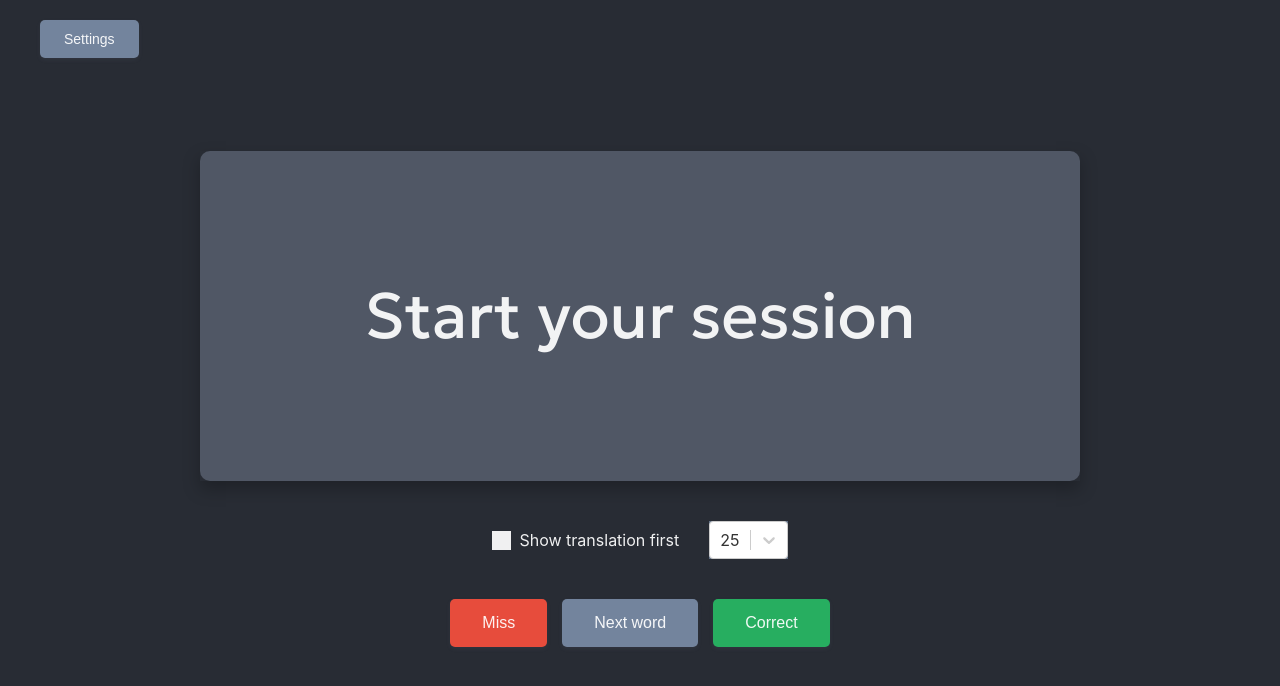
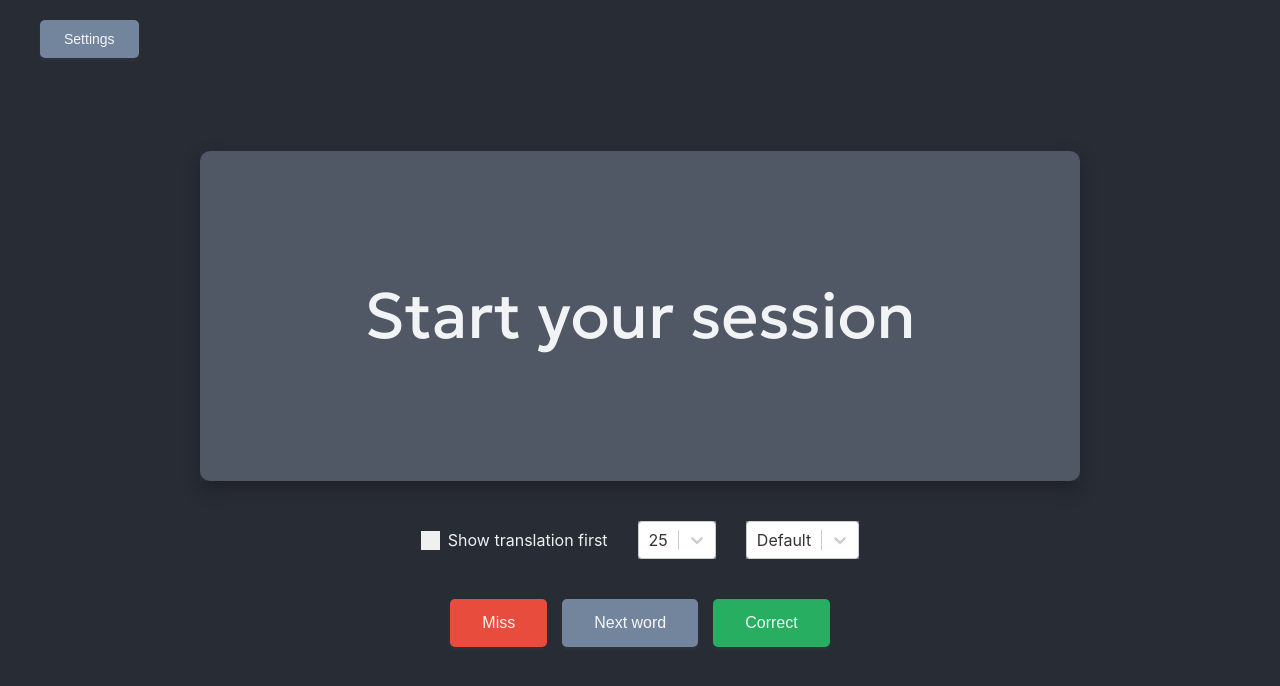
Before and after one commit to azach/lingocards, a React (Create React App) app: page / in a window 1280 px wide. Shown: the top 686 px of the page. Built offline with nearby package versions, Linux system fonts and the light colour scheme.

Commit message:
random algorithm

```diff
--- a/src/App.js
+++ b/src/App.js
@@ -12,6 +12,7 @@ import {
   isSnoozed,
   markCorrect,
   markIncorrect,
+  SESSION_ALGORITHMS,
   SESSION_LENGTHS,
 } from "./scores";
 import TitleCard, {
@@ -46,6 +47,9 @@ function App() {
     localStorage.getItem("session_length") === "null"
       ? null
       : Number(localStorage.getItem("session_length") || DEFAULT_SESSION_LENGTH)
+  );
+  const [sessionAlgorithm, setSessionAlgorithm] = useState(
+    localStorage.getItem("session_algorithm")
   );
   const [cardResult, setCardResult] = useState(null);
 
@@ -89,7 +93,11 @@ function App() {
     } else if (cardIndex < sessionWords.length - 1) {
       setCardIndex(cardIndex + 1);
     } else {
-      const nextWord = getNextWord({ sessionBuckets, setSessionBuckets });
+      const nextWord = getNextWord({
+        sessionBuckets,
+        setSessionBuckets,
+        sessionAlgorithm,
+      });
 
       if (nextWord) {
         setSessionWords([...sessionWords, nextWord]);
@@ -242,7 +250,20 @@ function App() {
                 localStorage.setItem("session_length", e.value);
                 setSessionLength(e.value);
               }}
-            ></Select>
+            />
+
+            <Select
+              className="select-dropdown"
+              placeholder="Session algorithm"
+              value={SESSION_ALGORITHMS.find(
+                (o) => o.value === sessionAlgorithm
+              )}
+              options={SESSION_ALGORITHMS}
+              onChange={(e) => {
+                localStorage.setItem("session_algorithm", e.value);
+                setSessionAlgorithm(e.value);
+              }}
+            />
           </div>
         </div>
 
--- a/src/scores.js
+++ b/src/scores.js
@@ -7,6 +7,11 @@ export const SESSION_LENGTHS = [
   { value: 25, label: 25 },
   { value: 10, label: 10 },
   { value: 5, label: 5 },
+];
+
+export const SESSION_ALGORITHMS = [
+  { value: null, label: "Default" },
+  { value: "random", label: "Random" },
 ];
 
 const MAX_BUCKET = 6;
@@ -84,13 +89,30 @@ export const isSnoozed = (word) => {
   return true;
 };
 
-export const getNextWord = ({ sessionBuckets, setSessionBuckets }) => {
+export const getNextWord = ({
+  sessionBuckets,
+  setSessionBuckets,
+  sessionAlgorithm,
+}) => {
   const buckets = Object.keys(sessionBuckets).map(Number).sort();
 
   if (!buckets.length) {
     return;
   }
 
+  let bucketValue;
+  let nextWord;
+
+  if (sessionAlgorithm === "random") {
+    const candidates = shuffle(
+      buckets.flatMap((val) =>
+        Array.from(sessionBuckets[val]).map((entry) => ({ val, entry }))
+      )
+    );
+
+    bucketValue = candidates[0].val;
+    nextWord = candidates[0].entry;
+  } else {
     const weights = buckets.map((val) => 100 / Math.pow(2, val));
     const totalWeight = weights.reduce((acc, curr) => acc + curr, 0);
     const randomWeight = Math.random() * totalWeight;
@@ -101,8 +123,9 @@ export const getNextWord = ({ sessionBuckets, setSessionBuckets }) => {
       return randomWeight <= i;
     });
 
-  const bucketValue = buckets[bucketIndex];
-  const nextWord = shuffle(Array.from(sessionBuckets[bucketValue]))[0];
+    bucketValue = buckets[bucketIndex];
+    nextWord = shuffle(Array.from(sessionBuckets[bucketValue]))[0];
+  }
 
   sessionBuckets[bucketValue].delete(nextWord);
 
```
Lines whose indentation alone changed are shown as unchanged.
